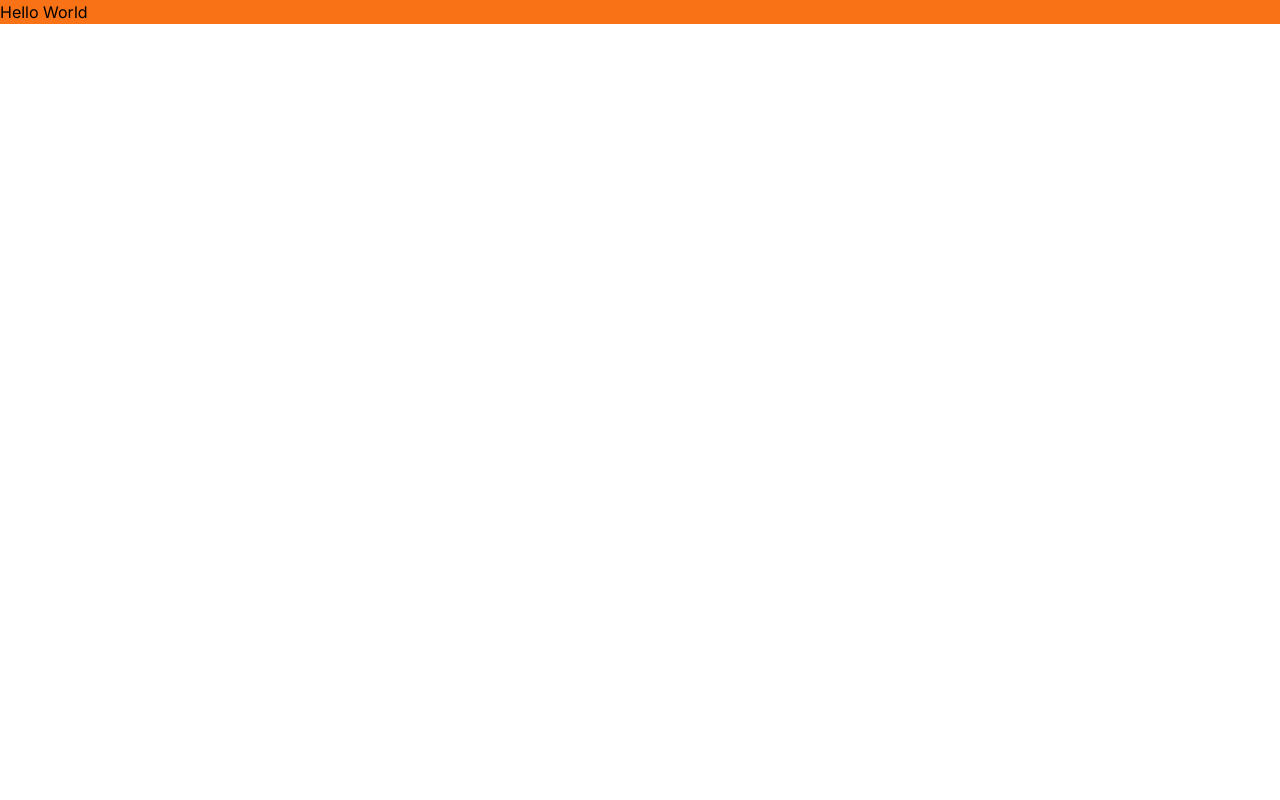
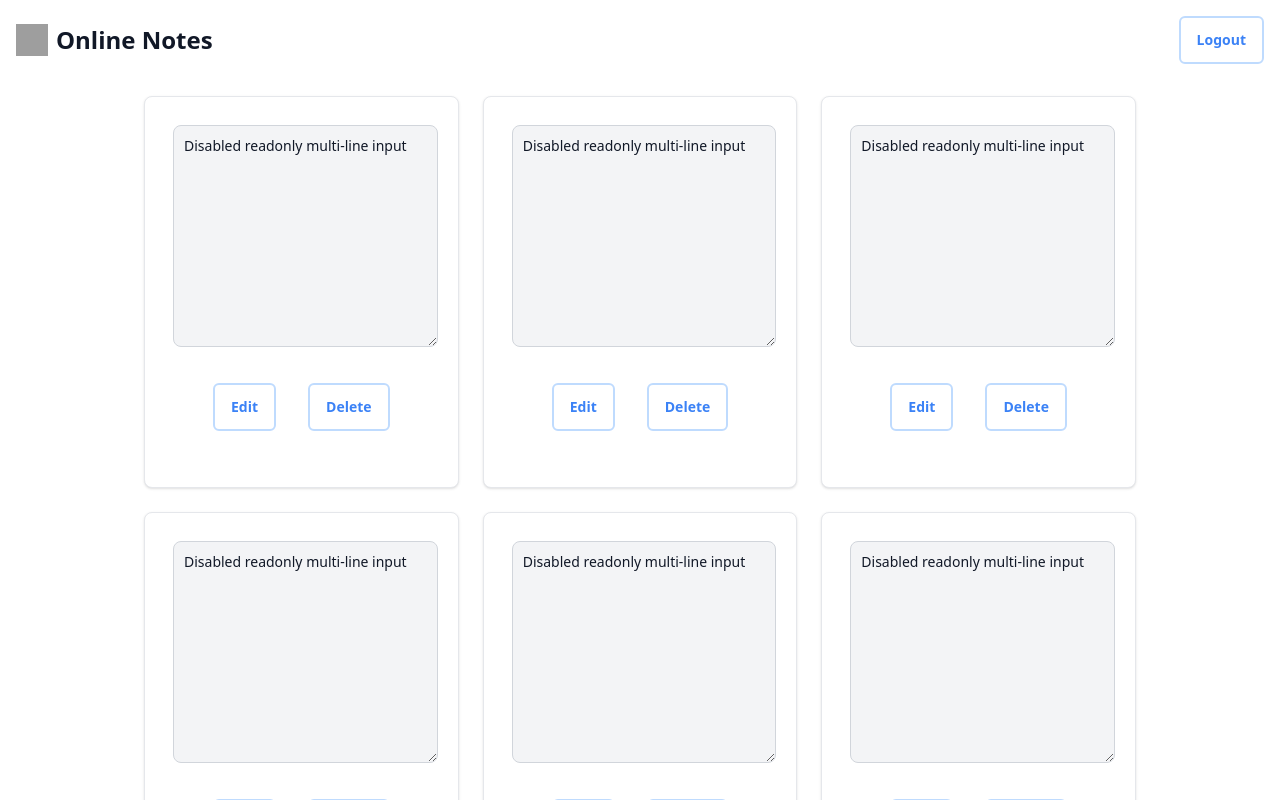
Before and after one commit to adarsht0001/online-note, a Next.js app: page / in a window 1280 px wide. Shown: the top 800 px of the page. Built offline with nearby package versions, Linux system fonts and the light colour scheme; grey boxes are pictures that could not be loaded.

Commit message:
note layout added

```diff
--- a/src/app/api/login/route.js
+++ b/src/app/api/login/route.js
@@ -7,11 +7,20 @@ export const POST = async (request) => {
   const { email, password } = await request.json();
   await connect();
 
-  const user = await User.findOne({ email: email });
+  //   const user = await User.findOne({ email: email });
+  const user = await User.findOne({ email: email }).select({
+    _id: 1,
+    email: 1,
+    password: 1,
+    name: 1,
+  });
   if (user) {
     const validPassword = await bcrypt.compare(password, user.password);
     if (validPassword) {
-      return new NextResponse("Login Successful", {
+      const userObject = user.toObject();
+      userObject.Logged = true;
+      delete userObject.password;
+      return new NextResponse(JSON.stringify(userObject), {
         status: 201,
       });
     } else {
--- a/src/app/layout.js
+++ b/src/app/layout.js
@@ -1,3 +1,4 @@
+import { UserProvider } from "../context/UserContext";
 import "./globals.css";
 import { Inter } from "next/font/google";
 
@@ -11,7 +12,11 @@ export const metadata = {
 export default function RootLayout({ children }) {
   return (
     <html lang="en">
-      <body className={inter.className}>{children}</body>
+      <body>
+        <UserProvider>
+          <>{children}</>
+        </UserProvider>
+      </body>
     </html>
   );
 }
--- a/src/app/login/page.jsx
+++ b/src/app/login/page.jsx
@@ -2,9 +2,11 @@
 import axios from 'axios';
 import Link from 'next/link';
 import { useRouter } from 'next/navigation';
-import { useState } from 'react';
+import { useContext, useState } from 'react';
+import { UserContext } from '@/context/UserContext';
 
 export default function Login() {
+    const { updateUser } = useContext(UserContext)
     const [data, setData] = useState({})
     const [error, setError] = useState(false)
     const router = useRouter();
@@ -12,6 +14,7 @@ export default function Login() {
     const handleSubmit = (e) => {
         e.preventDefault()
         axios.post('/api/login', data).then((res) => {
+            updateUser(res.data)
             res.status === 201 && router.push("/")
         }).catch((err) => {
             setError(err.response.data)
--- a/src/app/page.js
+++ b/src/app/page.js
@@ -1,3 +1,30 @@
+"use client";
+import { UserContext } from "../context/UserContext";
+import { useContext } from "react";
+import Navbar from "@/components/navbar/Navbar";
+import Card from "@/components/card/Card";
+
 export default function Home() {
-  return <div className="bg-orange-500">Hello World</div>;
+  const { getUser } = useContext(UserContext);
+  const user = getUser();
+  return (
+    <>
+      <Navbar />
+      <div className="container mx-auto max-w-screen-lg min-h-screen p-4 ">
+        <div className="NotesList lg:grid grid-cols-3 gap-6 space-y-8 lg:space-y-0">
+          <Card />
+          <Card />
+          <Card />
+          <Card />
+          <Card />
+          <Card />
+          <Card />
+          <Card />
+          <Card />
+          <Card />
+          <Card />
+        </div>
+      </div>
+    </>
+  );
 }
--- /dev/null
+++ b/src/components/card/Card.jsx
@@ -0,0 +1,28 @@
+import React, { useState } from 'react'
+
+function Card() {
+    const [edit, setEdit] = useState(true)
+    return (
+        <div className="max-w-sm p-6 bg-white border border-gray-200 rounded-lg shadow dark:bg-gray-800 dark:border-gray-700">
+            <textarea id="multi-line-input" aria-label="multi-line input" cols="30"
+                rows="10" className="m-1 bg-gray-100 border border-gray-300 text-gray-900 text-sm rounded-lg focus:ring-blue-500 focus:border-blue-500 block w-full p-2.5 dark:bg-gray-700 dark:border-gray-600 dark:placeholder-gray-400 dark:text-gray-400 dark:focus:ring-blue-500 dark:focus:border-blue-500" disabled={edit} readOnly={edit}>
+                Disabled readonly multi-line input
+            </textarea>
+            <div className='flex-row text-center p-4'>
+                <button type="button" className="p-3 m-4 px-4 inline-flex justify-center items-center gap-2 rounded-md border-2 border-blue-200 font-semibold text-blue-500 hover:text-white hover:bg-blue-500 hover:border-blue-500 focus:outline-none focus:ring-2 focus:ring-blue-200 focus:ring-offset-2 transition-all text-sm dark:focus:ring-offset-gray-800"
+                    onClick={() => {
+                        setEdit(false)
+                    }}
+                >
+                    Edit
+                </button>
+                <button type="button" className=" m-4 p-3 px-4 inline-flex justify-center items-center gap-2 rounded-md border-2 border-blue-200 font-semibold text-blue-500 hover:text-white hover:bg-blue-500 hover:border-blue-500 focus:outline-none focus:ring-2 focus:ring-blue-200 focus:ring-offset-2 transition-all text-sm dark:focus:ring-offset-gray-800">
+                    Delete
+                </button>
+            </div>
+        </div>
+
+    )
+}
+
+export default Card
--- /dev/null
+++ b/src/components/navbar/Navbar.jsx
@@ -0,0 +1,30 @@
+"use client";
+import { UserContext } from "../../context/UserContext";
+import { useContext } from "react";
+import Link from 'next/link'
+import React from 'react'
+
+function Navbar() {
+    const { getUser, logout } = useContext(UserContext);
+    const user = getUser();
+    return (
+        <header className="flex flex-wrap sm:justify-start sm:flex-nowrap z-50 w-full bg-white text-sm py-4 dark:bg-gray-800">
+            <nav className="max-w-[85rem] w-full mx-auto px-4 sm:flex sm:items-center sm:justify-between" aria-label="Global">
+                <Link href="/" className="flex items-center text-2xl font-semibold text-gray-900 dark:text-white">
+                    <img className="w-8 h-8 mr-2" src="https://flowbite.s3.amazonaws.com/blocks/marketing-ui/logo.svg" alt="logo" />
+                    Online Notes
+                </Link>
+                <div className="flex flex-row items-center gap-5 mt-5 sm:justify-end sm:mt-0 sm:pl-5">
+                    <Link className="font-medium text-blue-500" href="/" aria-current="page">{user.name}</Link>
+                    <button type="button" className="py-3 px-4 inline-flex justify-center items-center gap-2 rounded-md border-2 border-blue-200 font-semibold text-blue-500 hover:text-white hover:bg-blue-500 hover:border-blue-500 focus:outline-none focus:ring-2 focus:ring-blue-200 focus:ring-offset-2 transition-all text-sm dark:focus:ring-offset-gray-800" onClick={() => {
+                        logout()
+                    }}>
+                        Logout
+                    </button>
+                </div>
+            </nav>
+        </header>
+    )
+}
+
+export default Navbar
--- /dev/null
+++ b/src/context/UserContext.js
@@ -0,0 +1,37 @@
+"use client";
+import { useRouter } from "next/navigation";
+import { createContext, useEffect, useState } from "react";
+
+export const UserContext = createContext();
+
+export const UserProvider = ({ children }) => {
+  const [user, setUser] = useState({});
+  const router = useRouter();
+
+  useEffect(() => {
+    const data = localStorage.getItem("user");
+    if (data) {
+      setUser(JSON.parse(data));
+    }
+  }, []);
+
+  const getUser = () => {
+    return user;
+  };
+  const updateUser = (data) => {
+    localStorage.setItem("user", JSON.stringify(data));
+    setUser(data);
+  };
+
+  const logout = () => {
+    localStorage.clear();
+    router.push("/login");
+    setUser({});
+  };
+
+  return (
+    <UserContext.Provider value={{ getUser, updateUser, logout }}>
+      {children}
+    </UserContext.Provider>
+  );
+};
```
